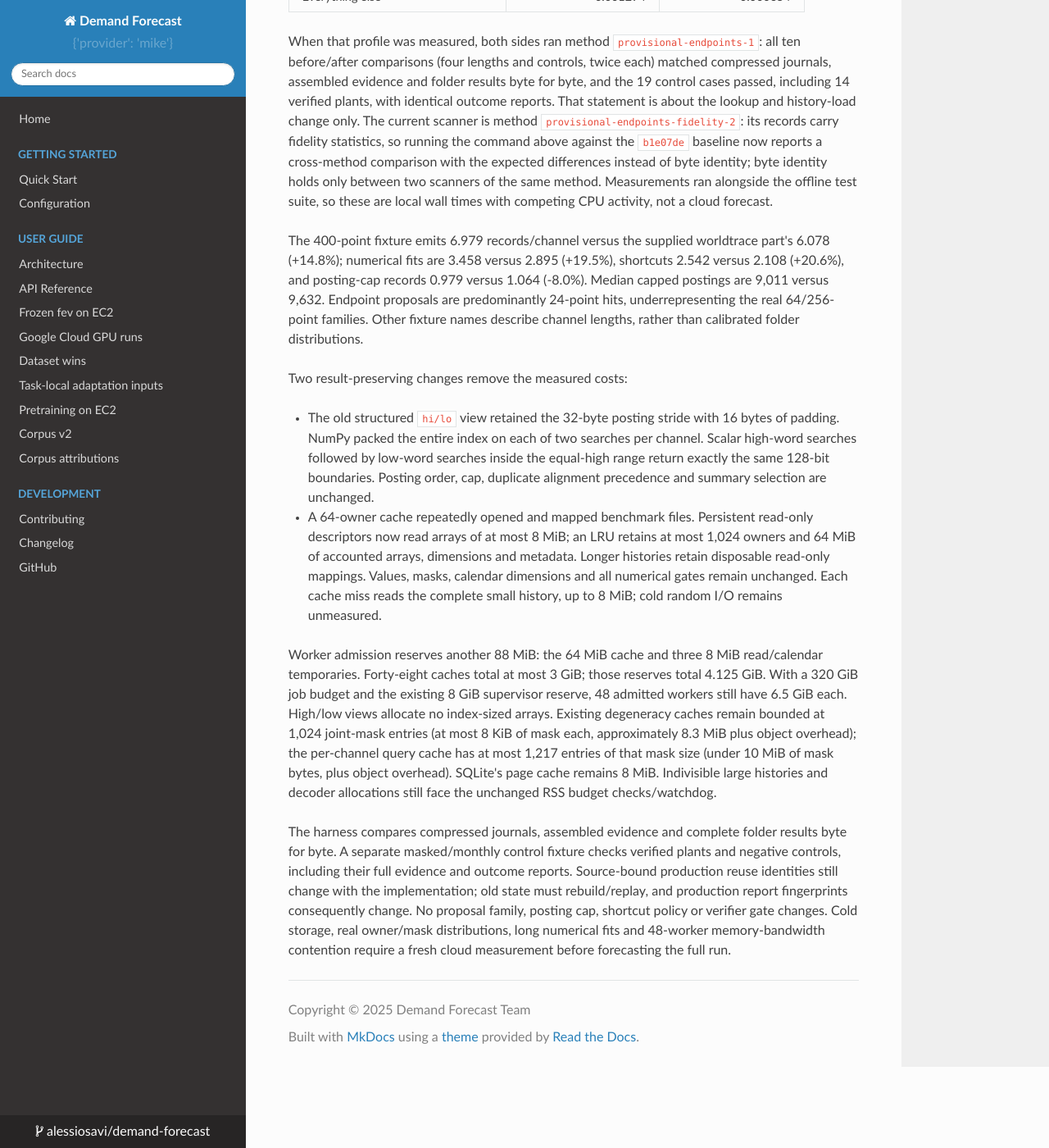
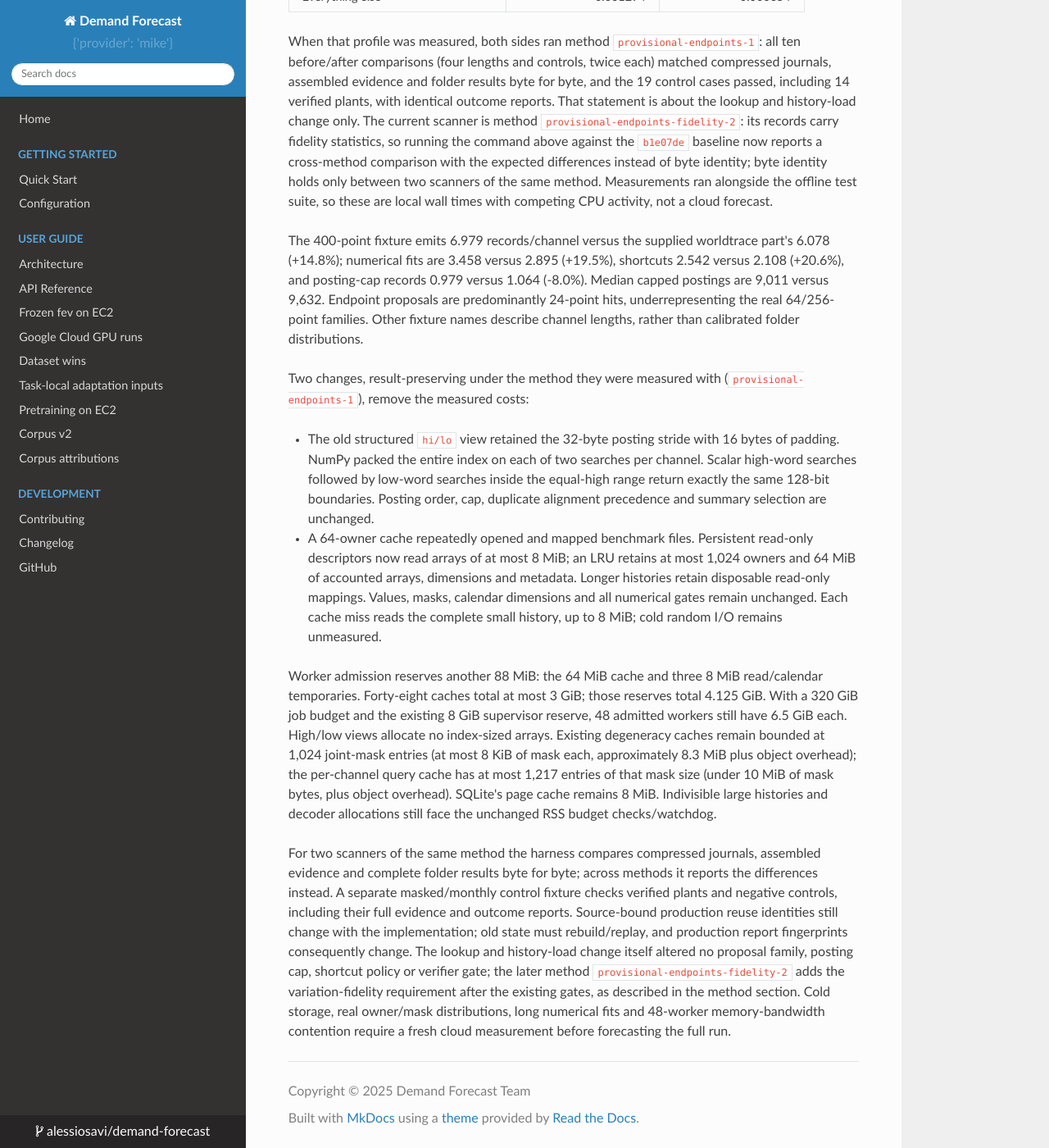
Before and after one commit to alessiosavi/demand-forecast, an MkDocs documentation site: the page built from docs/corpus-v4.md, in a window 1280 px wide and 1400 px high, scrolled down 18830 px. Shown: the whole window at 82% size. Built offline with MkDocs 1.6.1, drawn with Linux system fonts in a browser that asks for light colours; nearby versions of some CDN libraries.

Commit message:
docs(corpus): scope the remaining profile statements to the method they were measured with

```diff
--- a/docs/corpus-v4.md
+++ b/docs/corpus-v4.md
@@ -915,7 +915,8 @@ Median capped postings are 9,011 versus 9,632. Endpoint proposals are predominan
 24-point hits, underrepresenting the real 64/256-point families. Other fixture
 names describe channel lengths, rather than calibrated folder distributions.
 
-Two result-preserving changes remove the measured costs:
+Two changes, result-preserving under the method they were measured with
+(`provisional-endpoints-1`), remove the measured costs:
 
 - The old structured `hi/lo` view retained the 32-byte posting stride with
   16 bytes of padding. NumPy packed the entire index on each of two searches
@@ -940,12 +941,16 @@ the per-channel query cache has at most 1,217 entries of that mask size (under
 page cache remains 8 MiB. Indivisible large histories and decoder allocations
 still face the unchanged RSS budget checks/watchdog.
 
-The harness compares compressed journals, assembled evidence and complete folder
-results byte for byte. A separate masked/monthly control fixture checks verified
-plants and negative controls, including their full evidence and outcome reports.
-Source-bound production reuse identities still change with the implementation;
-old state must rebuild/replay, and production report fingerprints consequently
-change. No proposal family, posting cap, shortcut policy or verifier gate changes.
+For two scanners of the same method the harness compares compressed journals,
+assembled evidence and complete folder results byte for byte; across methods it
+reports the differences instead. A separate masked/monthly control fixture checks
+verified plants and negative controls, including their full evidence and outcome
+reports. Source-bound production reuse identities still change with the
+implementation; old state must rebuild/replay, and production report fingerprints
+consequently change. The lookup and history-load change itself altered no proposal
+family, posting cap, shortcut policy or verifier gate; the later method
+`provisional-endpoints-fidelity-2` adds the variation-fidelity requirement after
+the existing gates, as described in the method section.
 Cold storage, real owner/mask distributions, long numerical fits and 48-worker
 memory-bandwidth contention require a fresh cloud measurement before forecasting
 the full run.
```
